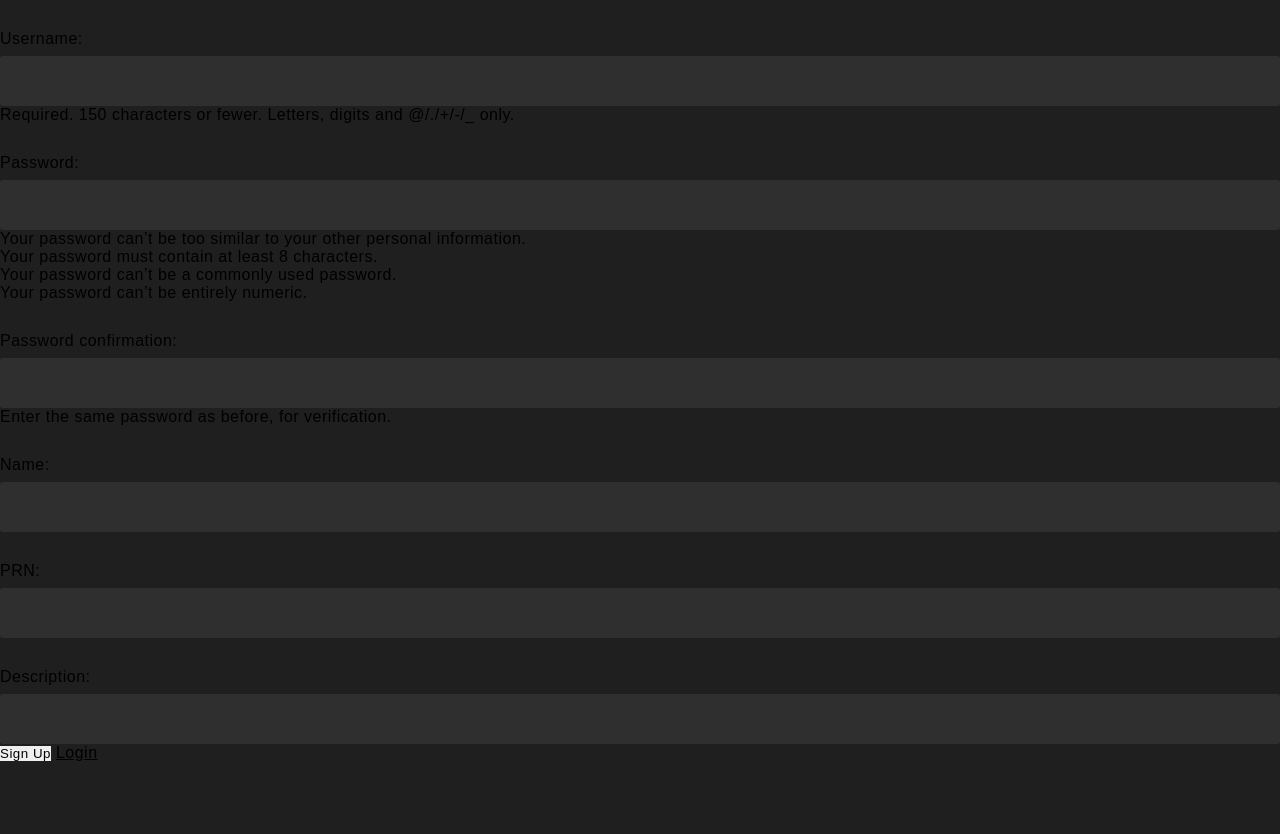
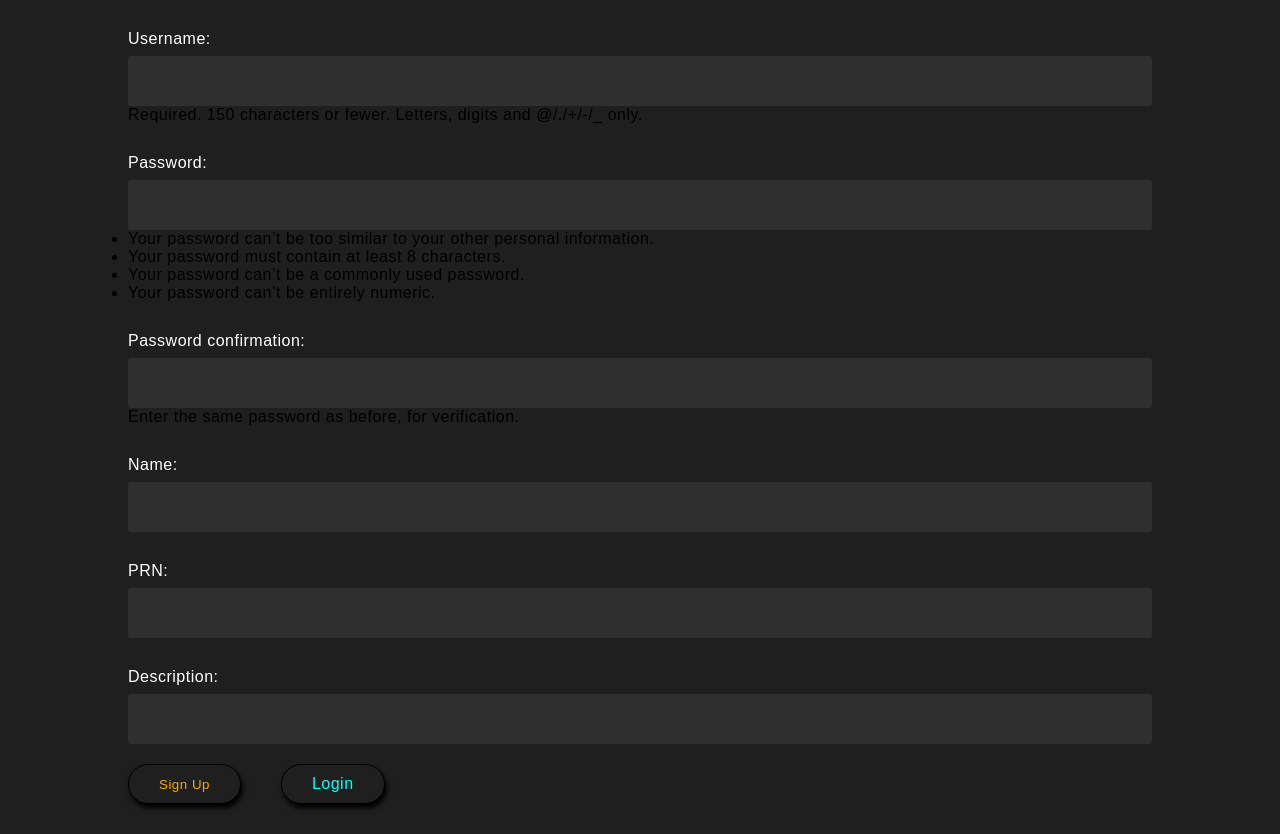
Before and after one commit to CosmicLords/AssignmentHelper, a Django app: page /signup/ in a window 1280 px wide. Before the commit the page ends 761 px from the top, so only its background shows below. Run offline with Django 3.2, Linux system fonts and the light colour scheme.

Commit message:
Sign-Up form style Done

```diff
--- a/static/styles/style.css
+++ b/static/styles/style.css
@@ -416,3 +416,43 @@ input{
     width: 22vw;
     padding: 5px;
 }
+
+
+/* =============================  SIGN-UP  ======================= */
+.sign-up{
+    margin:  30px 10vw;
+}
+.sign-up label{
+    color: white;
+}
+.sign-up .btns{
+    display: flex;
+}
+.sign-up button{
+    margin-top: 20px;
+    padding: 10px 30px;
+    border-radius: 100px;
+    color: orange;
+    background-color: var(--home-bgc);
+    box-shadow: 2px 4px 5px black;
+    border: 1px solid black;
+    margin-right: 40px;
+}
+.sign-up button:hover{
+    box-shadow: -2px 4px 5px black;
+    transition-duration: 1s;
+}
+.sign-up a{
+    text-decoration: none;
+    color: aqua;
+    margin-top: 20px;
+    padding: 10px 30px;
+    border-radius: 100px;
+    background-color: var(--home-bgc);
+    box-shadow: 2px 4px 5px black;
+    border: 1px solid black;
+}
+.sign-up a:hover{
+    box-shadow: -2px 4px 5px black;
+    transition-duration: 1s;
+}
```
